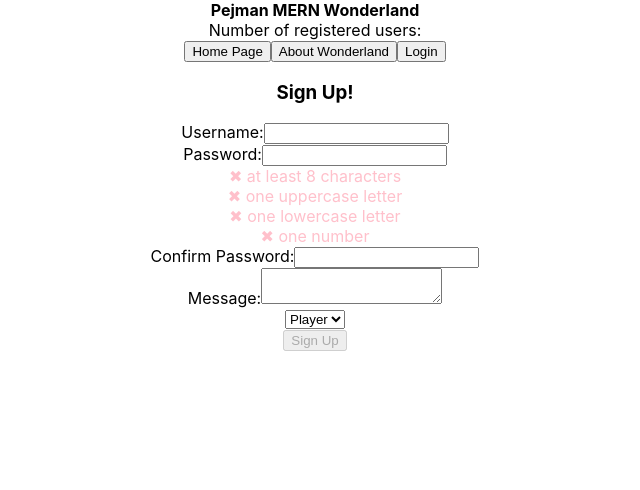
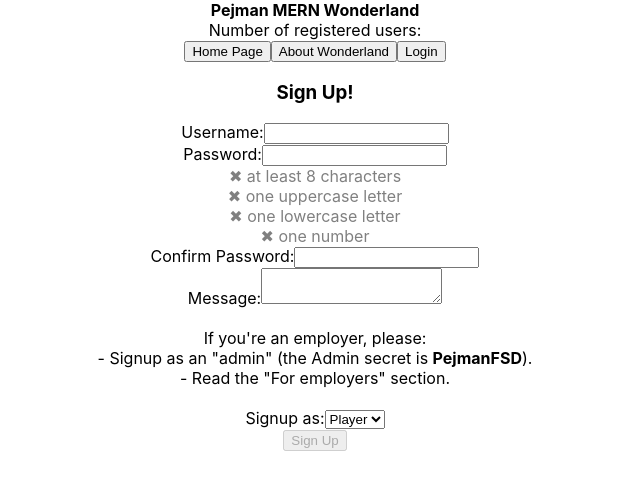
Before and after one commit to PejmanFSD/Pejman-MERN-Wonderland, a React (Create React App) app in the folder client/: page /register in a window 1280 px wide. Shown: the top 490 px of the page, without its empty margins (325-965 px from the left). Built offline with nearby package versions, Linux system fonts and the light colour scheme; no server answers.

Commit message:
Showing the "Admin Secret" for employers.
Employers should signup as an admin to see all the fantastic features of the application.

```diff
--- a/client/src/Components/users/EditProfile.jsx
+++ b/client/src/Components/users/EditProfile.jsx
@@ -238,7 +238,7 @@ export default function EditProfile({
             <div>
             <div
               style={{
-                color: newPasswordStrenghtStatus.length ? "black" : "lightgray",
+                color: newPasswordStrenghtStatus.length ? "black" : "gray",
               }}
             >
               {newPasswordStrenghtStatus.length ? "✔" : "✖"} at least 8
@@ -246,21 +246,21 @@ export default function EditProfile({
             </div>
             <div
               style={{
-                color: newPasswordStrenghtStatus.upper ? "black" : "lightgray",
+                color: newPasswordStrenghtStatus.upper ? "black" : "gray",
               }}
               >
               {newPasswordStrenghtStatus.upper ? "✔" : "✖"} one uppercase letter
             </div>
             <div
               style={{
-                color: newPasswordStrenghtStatus.lower ? "black" : "lightgray",
+                color: newPasswordStrenghtStatus.lower ? "black" : "gray",
               }}
               >
               {newPasswordStrenghtStatus.lower ? "✔" : "✖"} one lowercase letter
             </div>
             <div
               style={{
-                color: newPasswordStrenghtStatus.number ? "black" : "lightgray",
+                color: newPasswordStrenghtStatus.number ? "black" : "gray",
               }}
               >
               {newPasswordStrenghtStatus.number ? "✔" : "✖"} one number
@@ -272,7 +272,7 @@ export default function EditProfile({
             <p style={{ color: "black" }}><strong>✔ New passwords match</strong></p>
           )}
           {newPassword && confirmNewPassword && passwordMatch === false && (
-            <p style={{ color: "lightgray" }}><strong>✖ New passwords do not match</strong></p>
+            <p style={{ color: "gray" }}><strong>✖ New passwords do not match</strong></p>
           )}
         </div>
       )}
--- a/client/src/Components/users/Register.jsx
+++ b/client/src/Components/users/Register.jsx
@@ -147,16 +147,16 @@ export default function Register({ onRegister, setUserCount, setFlash }) {
         />
       </div>
       <div>
-        <div style={{ color: passwordStrenghtStatus.length ? "green" : "pink" }}>
+        <div style={{ color: passwordStrenghtStatus.length ? "black" : "gray" }}>
           {passwordStrenghtStatus.length ? "✔" : "✖"} at least 8 characters
         </div>
-        <div style={{ color: passwordStrenghtStatus.upper ? "green" : "pink" }}>
+        <div style={{ color: passwordStrenghtStatus.upper ? "black" : "gray" }}>
           {passwordStrenghtStatus.upper ? "✔" : "✖"} one uppercase letter
         </div>
-        <div style={{ color: passwordStrenghtStatus.lower ? "green" : "pink" }}>
+        <div style={{ color: passwordStrenghtStatus.lower ? "black" : "gray" }}>
           {passwordStrenghtStatus.lower ? "✔" : "✖"} one lowercase letter
         </div>
-        <div style={{ color: passwordStrenghtStatus.number ? "green" : "pink" }}>
+        <div style={{ color: passwordStrenghtStatus.number ? "black" : "gray" }}>
           {passwordStrenghtStatus.number ? "✔" : "✖"} one number
         </div>
       </div>
@@ -182,7 +182,13 @@ export default function Register({ onRegister, setUserCount, setFlash }) {
           required
         ></textarea>
       </div>
+      <br />
+      <div>If you're an employer, please:</div>
+      <div>- Signup as an "admin" (the Admin secret is <strong>PejmanFSD</strong>).</div>
+      <div>- Read the "For employers" section.</div>
+      <br />
       <div>
+        Signup as:
         <select value={role} onChange={(e) => setRole(e.target.value)}>
           <option value="Player">Player</option>
           <option value="Admin">Admin</option>
@@ -198,10 +204,10 @@ export default function Register({ onRegister, setUserCount, setFlash }) {
       </div>
       <button disabled={password !== confirmPassword || username === "" || password === "" || message === ""}>Sign Up</button>
       {password && confirmPassword && password !== confirmPassword && (
-        <p style={{ color: "pink" }}>✖ Passwords do not match</p>
+        <p style={{ color: "gray" }}>✖ Passwords do not match</p>
       )}
       {password && confirmPassword && password === confirmPassword && (
-        <p style={{ color: "green" }}>✔ Passwords match</p>
+        <p style={{ color: "black" }}>✔ Passwords match</p>
       )}
       {error && <p style={{ color: "red" }}>{error}</p>}
     </form>
```
